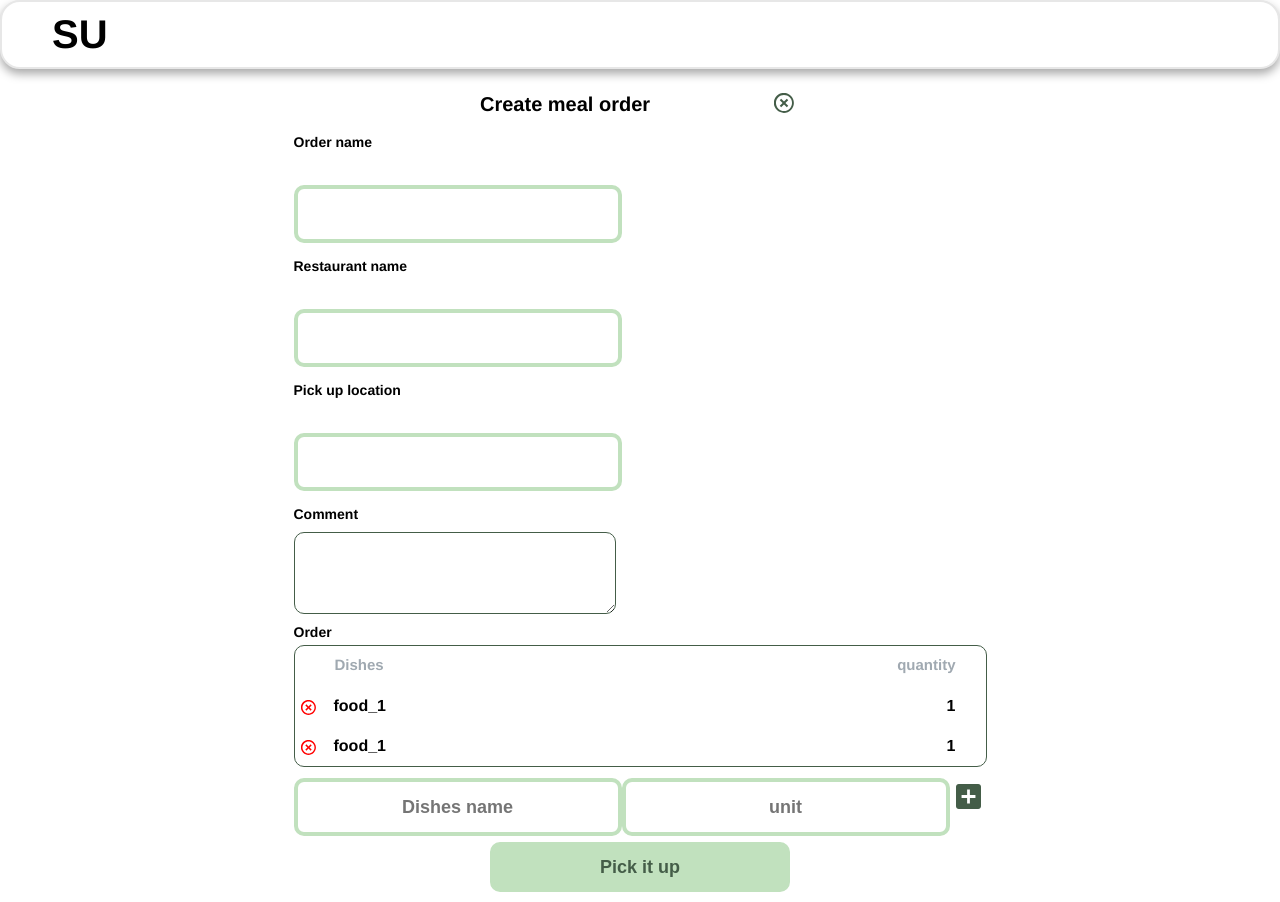
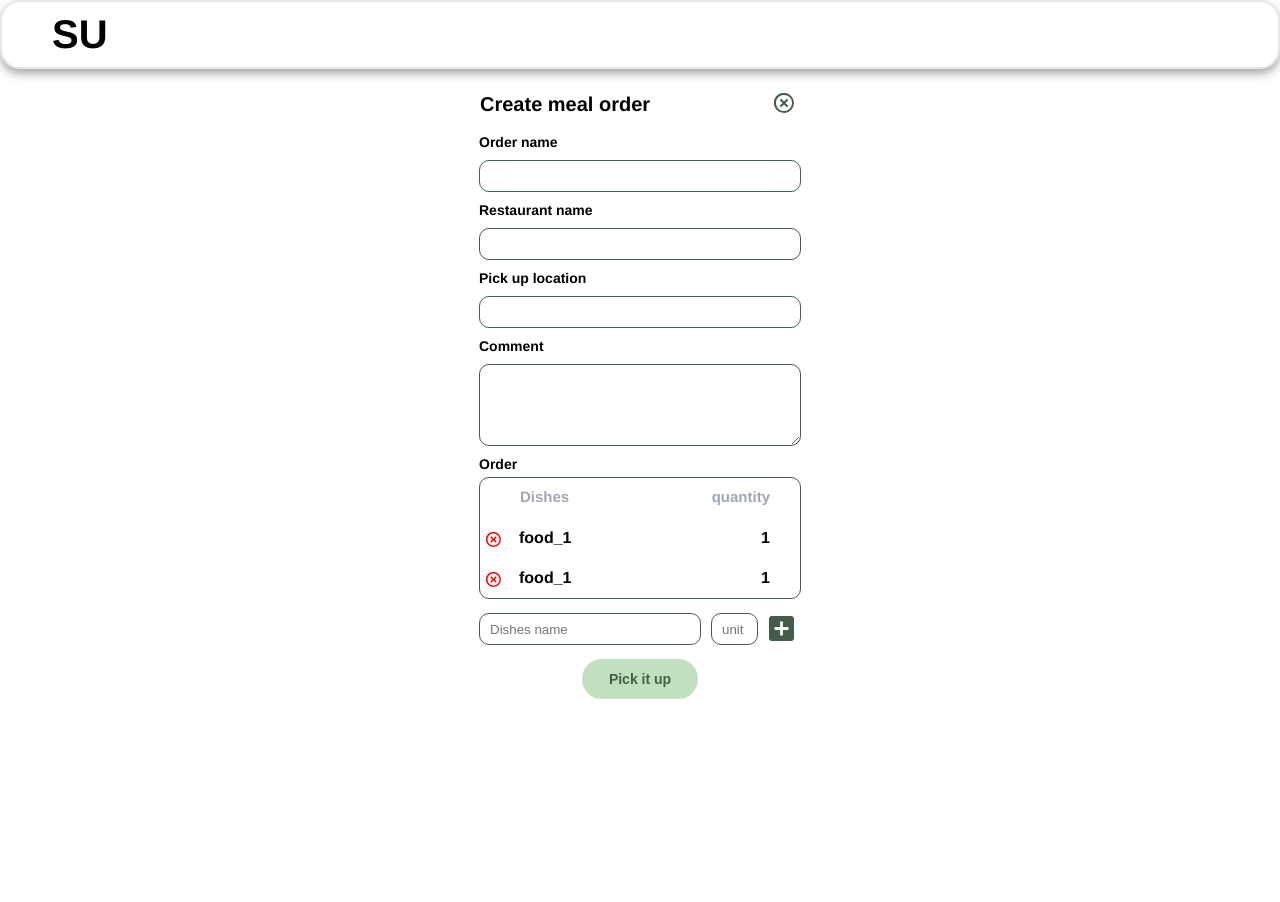
Before and after one commit to Green-Teaz123/Green_, a React (Create React App) app: page /create in a window 1280 px wide. After the commit the page ends 800 px from the top, so only its background shows below. Built offline with nearby package versions, Linux system fonts and the light colour scheme.

Commit message:
fix create order layout

```diff
--- a/src/page/createOrder.js
+++ b/src/page/createOrder.js
@@ -46,8 +46,10 @@ export default function CreateOrder() {
                     </div>
 
                     <div className="gen-dishes">
+
                             <input type="text" placeholder="Dishes name" className="dishe-name"/>
                             <input type="text" placeholder="unit" className="quantity"/>
+
                             <button className="btn-add">
                                 <svg xmlns="http://www.w3.org/2000/svg" width="25" height="25" viewBox="0 0 17 17" fill="none">
                                     <path d="M7.55556 13.2222H9.44444V9.44444H13.2222V7.55556H9.44444V3.77778H7.55556V7.55556H3.77778V9.44444H7.55556V13.2222ZM1.88889 17C1.36945 17 0.924612 16.8149 0.55439 16.4447C0.184168 16.0744 -0.000628026 15.6299 1.60347e-06 15.1111V1.88889C1.60347e-06 1.36945 0.185113 0.924612 0.555335 0.55439C0.925557 0.184168 1.37008 -0.000628026 1.88889 1.60347e-06H15.1111C15.6306 1.60347e-06 16.0754 0.185113 16.4456 0.555335C16.8158 0.925557 17.0006 1.37008 17 1.88889V15.1111C17 15.6306 16.8149 16.0754 16.4447 16.4456C16.0744 16.8158 15.6299 17.0006 15.1111 17H1.88889Z" fill="#445D48"/>
--- a/src/page/indexmain.js
+++ b/src/page/indexmain.js
@@ -10,7 +10,7 @@ export default function King_louy() {
     return (
         <div>
             <div className="create-order">
-                <input type="submit" value="Create your meal +" onClick={to_the_next_package} />
+                <input type="submit" value="Create your meal +" onClick={to_the_next_package} className="only-indexmain-input"/>
             </div>
             <OrderStyle />
 
--- a/src/styles/main.css
+++ b/src/styles/main.css
@@ -5,7 +5,7 @@ body{
     display: flex;
     justify-content: center;
 }
-.create-order input{
+only-indexmain-input input{
     width: 300px;
     height: 50px;
     margin: 30px 0px 10px 0;
@@ -17,7 +17,7 @@ body{
     color: #445D48;
     transition: 500ms;
 }
-.create-order input:hover{
+only-indexmain-input input:hover{
     background-color: #c1e1be;
     color: #445D48;
     transition: 200ms;
```
Also changed, not shown: src/styles/createOrder.css (line endings or trailing spaces).
